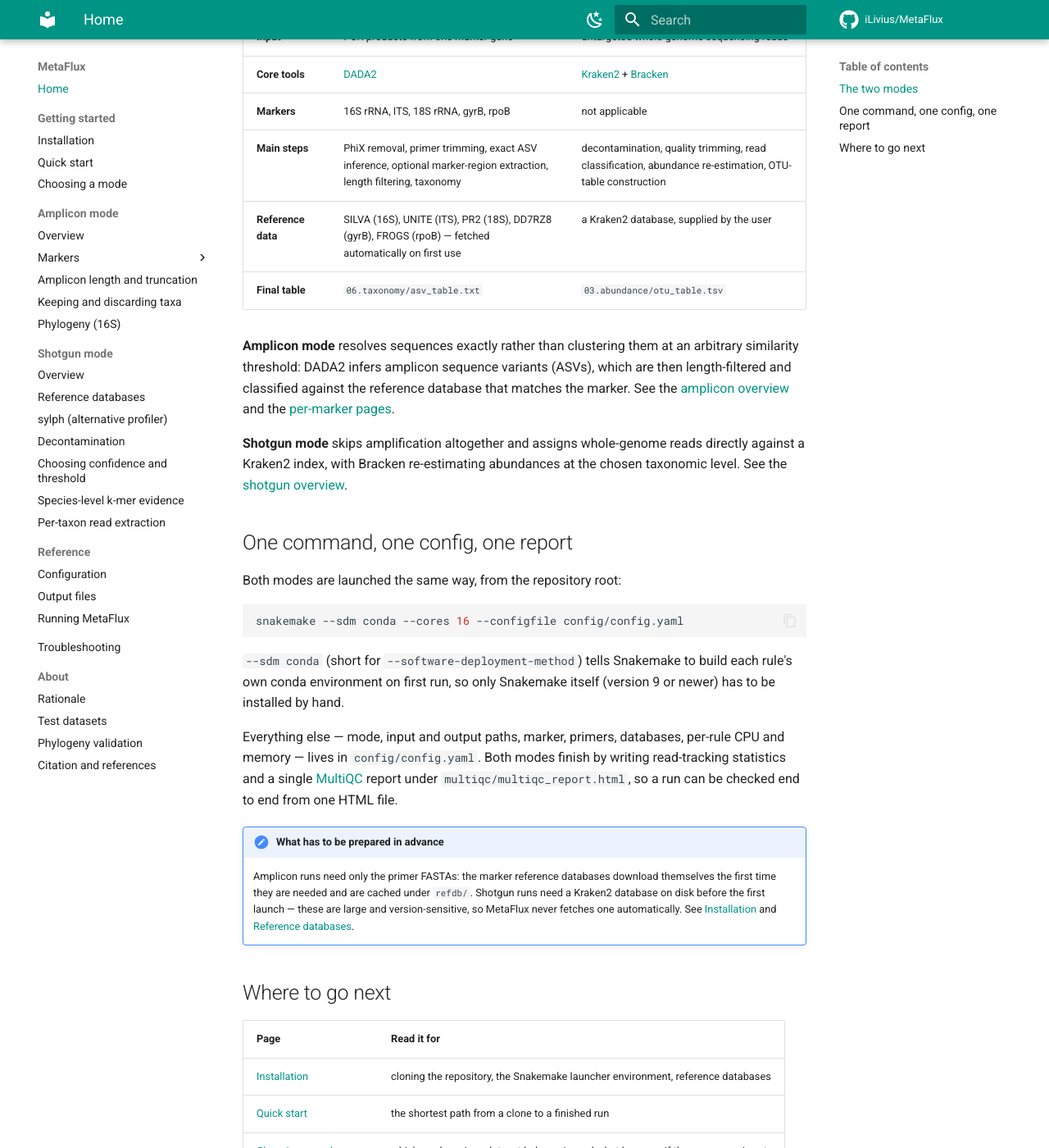
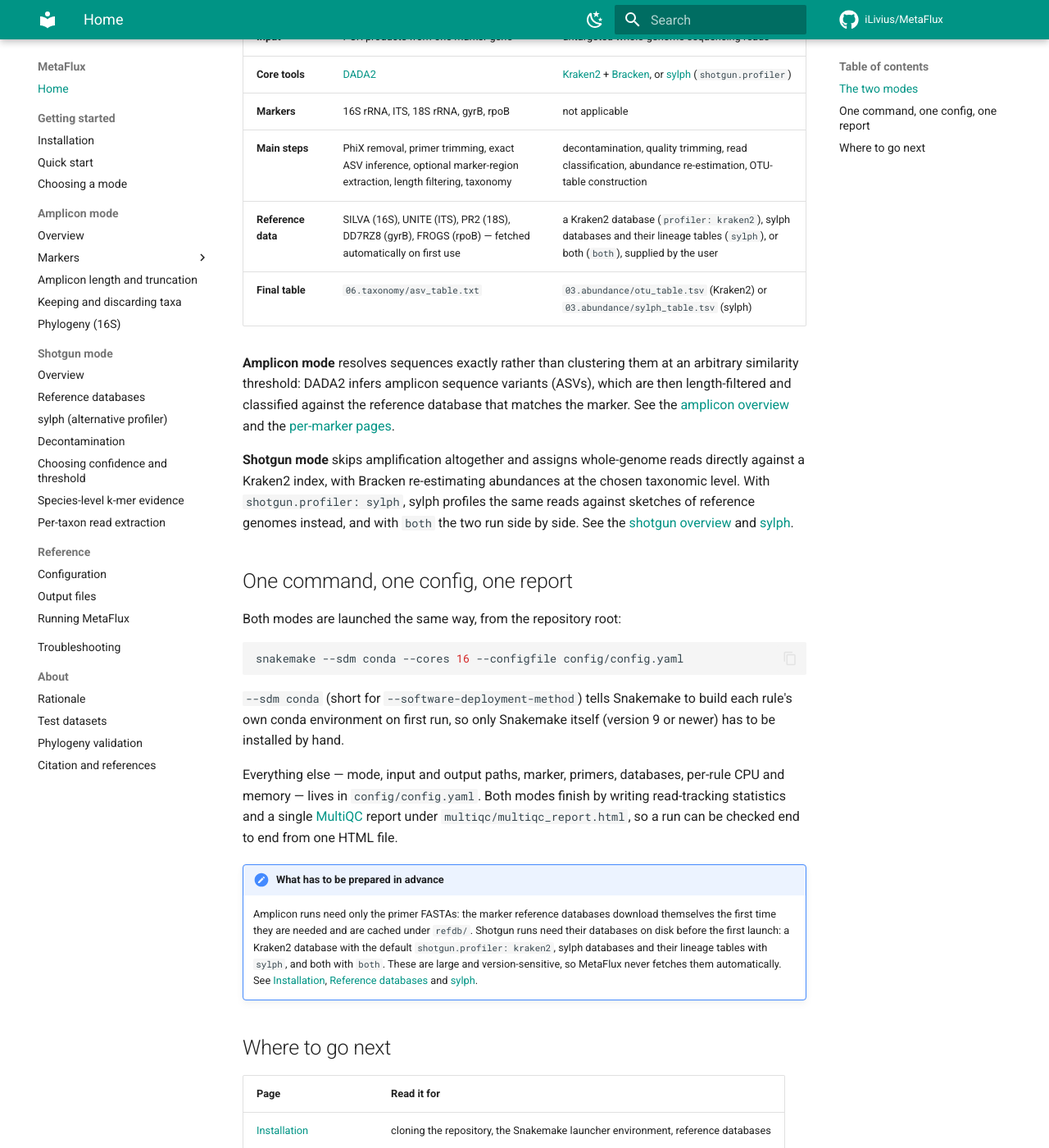
Before and after one commit to iLivius/MetaFlux, an MkDocs documentation site: the page built from docs/index.md, in a window 1280 px wide and 1400 px high, scrolled down 438 px. Shown: the whole window at 82% size. Built offline with MkDocs 1.6.1 and Material for MkDocs 9.7.7, drawn with Linux system fonts in a browser that asks for light colours; comment, search, counter and statistics services are not loaded; some of the changed text lies outside the part shown.

Commit message:
Docs: the home page, "Choosing a mode" and the README name sylph too
These three pages still described shotgun mode as Kraken2 + Bracken
only, and said that every shotgun run needs a Kraken2 database and
stops without one. Since sylph, the Kraken2 database is needed only
when Kraken2 runs (shotgun.profiler kraken2 or both; 00_common.smk checks
kraken_db only then), and a sylph-only run needs the sylph databases and
their lineage tables instead. quick-start.md, installation.md and the
config template already said so; these pages now agree with them:

- docs/index.md: the mode table (core tools, reference data, final
  table), the shotgun paragraph, the "prepared in advance" note and the
  "where to go next" row.
- docs/getting-started/choosing-a-mode.md: the mode table (core method,
  reference, main result, resolution) and what shotgun needs, now one
  item for the Kraken2 index and one for the sylph databases.
- README.md: the docs table row, the shotgun bullet of the synopsis, the
  reference-database paragraph and table (a row for the sylph databases
  and lineage tables), and a pointer to the sylph page. The ASCII
  diagram is left as it is.

Tested:
- mkdocs build --strict with the heading-link check of mkdocs.yml: no
  warning. The README's new link points at a heading that exists in the
  built sylph page.
- What the pages say a run needs matches the start-up check: dry runs
  with kraken_db: null pass with profiler sylph and stop with kraken2 and
  with both ("requires kraken_db but not found").

Reruns: none. Only the docs and the README change.

```diff
--- a/docs/index.md
+++ b/docs/index.md
@@ -14,11 +14,11 @@
 |                     | `amplicon`                                                                                                          | `shotgun`                                                                                       |
 |---------------------|---------------------------------------------------------------------------------------------------------------------|-------------------------------------------------------------------------------------------------|
 | **Input**           | PCR products from one marker gene                                                                                     | untargeted whole-genome sequencing reads                                                          |
-| **Core tools**      | [DADA2](https://benjjneb.github.io/dada2/)                                                                            | [Kraken2](https://github.com/DerrickWood/kraken2) + [Bracken](https://github.com/jenniferlu717/Bracken) |
+| **Core tools**      | [DADA2](https://benjjneb.github.io/dada2/)                                                                            | [Kraken2](https://github.com/DerrickWood/kraken2) + [Bracken](https://github.com/jenniferlu717/Bracken), or [sylph](https://github.com/bluenote-1577/sylph) (`shotgun.profiler`) |
 | **Markers**         | 16S rRNA, ITS, 18S rRNA, gyrB, rpoB                                                                                   | not applicable                                                                                    |
 | **Main steps**      | PhiX removal, primer trimming, exact ASV inference, optional marker-region extraction, length filtering, taxonomy      | decontamination, quality trimming, read classification, abundance re-estimation, OTU-table construction |
-| **Reference data**  | SILVA (16S), UNITE (ITS), PR2 (18S), DD7RZ8 (gyrB), FROGS (rpoB) — fetched automatically on first use                  | a Kraken2 database, supplied by the user                                                          |
-| **Final table**     | `06.taxonomy/asv_table.txt`                                                                                           | `03.abundance/otu_table.tsv`                                                                      |
+| **Reference data**  | SILVA (16S), UNITE (ITS), PR2 (18S), DD7RZ8 (gyrB), FROGS (rpoB) — fetched automatically on first use                  | a Kraken2 database (`profiler: kraken2`), sylph databases and their lineage tables (`sylph`), or both (`both`), supplied by the user |
+| **Final table**     | `06.taxonomy/asv_table.txt`                                                                                           | `03.abundance/otu_table.tsv` (Kraken2) or `03.abundance/sylph_table.tsv` (sylph)                  |
 
 **Amplicon mode** resolves sequences exactly rather than clustering them at an
 arbitrary similarity threshold: DADA2 infers amplicon sequence variants (ASVs), which
@@ -28,7 +28,9 @@
 
 **Shotgun mode** skips amplification altogether and assigns whole-genome reads directly
 against a Kraken2 index, with Bracken re-estimating abundances at the chosen taxonomic
-level. See the [shotgun overview](shotgun/overview.md).
+level. With `shotgun.profiler: sylph`, sylph profiles the same reads against sketches of
+reference genomes instead, and with `both` the two run side by side. See the
+[shotgun overview](shotgun/overview.md) and [sylph](shotgun/sylph.md).
 
 ## One command, one config, one report
 
@@ -51,10 +53,12 @@
 
     Amplicon runs need only the primer FASTAs: the marker reference databases download
     themselves the first time they are needed and are cached under `refdb/`. Shotgun
-    runs need a Kraken2 database on disk before the first launch — these are large and
-    version-sensitive, so MetaFlux never fetches one automatically. See
-    [Installation](getting-started/installation.md) and
-    [Reference databases](shotgun/databases.md).
+    runs need their databases on disk before the first launch: a Kraken2 database with
+    the default `shotgun.profiler: kraken2`, sylph databases and their lineage tables
+    with `sylph`, and both with `both`. These are large and version-sensitive, so
+    MetaFlux never fetches them automatically. See
+    [Installation](getting-started/installation.md),
+    [Reference databases](shotgun/databases.md) and [sylph](shotgun/sylph.md).
 
 ## Where to go next
 
@@ -64,7 +68,7 @@
 | [Quick start](getting-started/quick-start.md)                | the shortest path from a clone to a finished run                            |
 | [Choosing a mode](getting-started/choosing-a-mode.md)        | which mode a given dataset belongs in, and what happens if the wrong one is set |
 | [Amplicon mode](amplicon/overview.md)                        | the DADA2 path step by step, marker by marker                               |
-| [Shotgun mode](shotgun/overview.md)                          | the Kraken2 + Bracken path step by step                                     |
+| [Shotgun mode](shotgun/overview.md)                          | the Kraken2 + Bracken and sylph paths step by step                          |
 | [Configuration](reference/configuration.md)                  | every config key, what consumes it, and its default                         |
 | [Output files](reference/output.md)                          | what each output directory holds and which files are the deliverables       |
 | [Running MetaFlux](reference/running.md)                     | dry runs, resuming, cluster execution                                       |
```
Also changed, not shown: README.md (+12 -6 lines), docs/getting-started/choosing-a-mode.md (+12 -7 lines).
